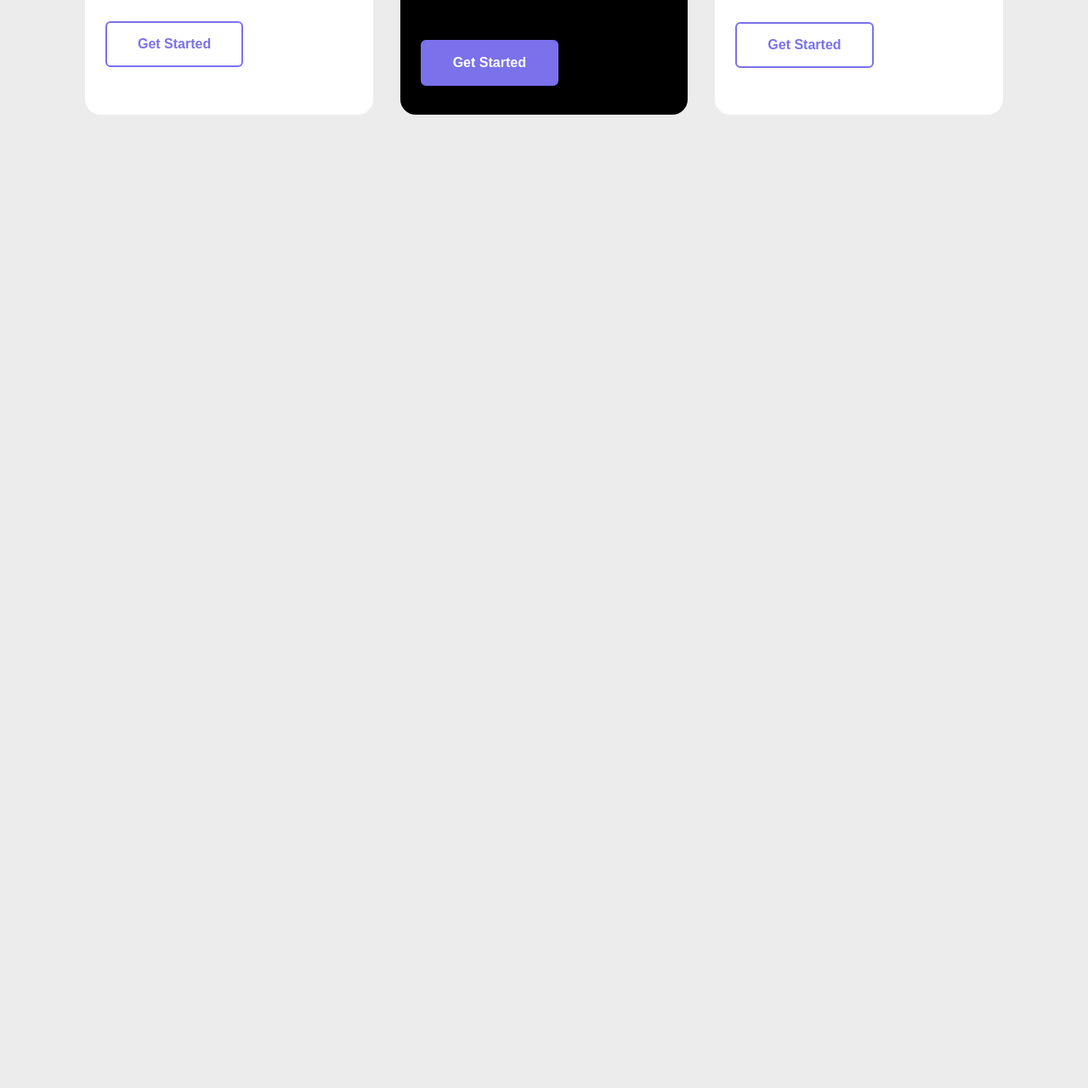
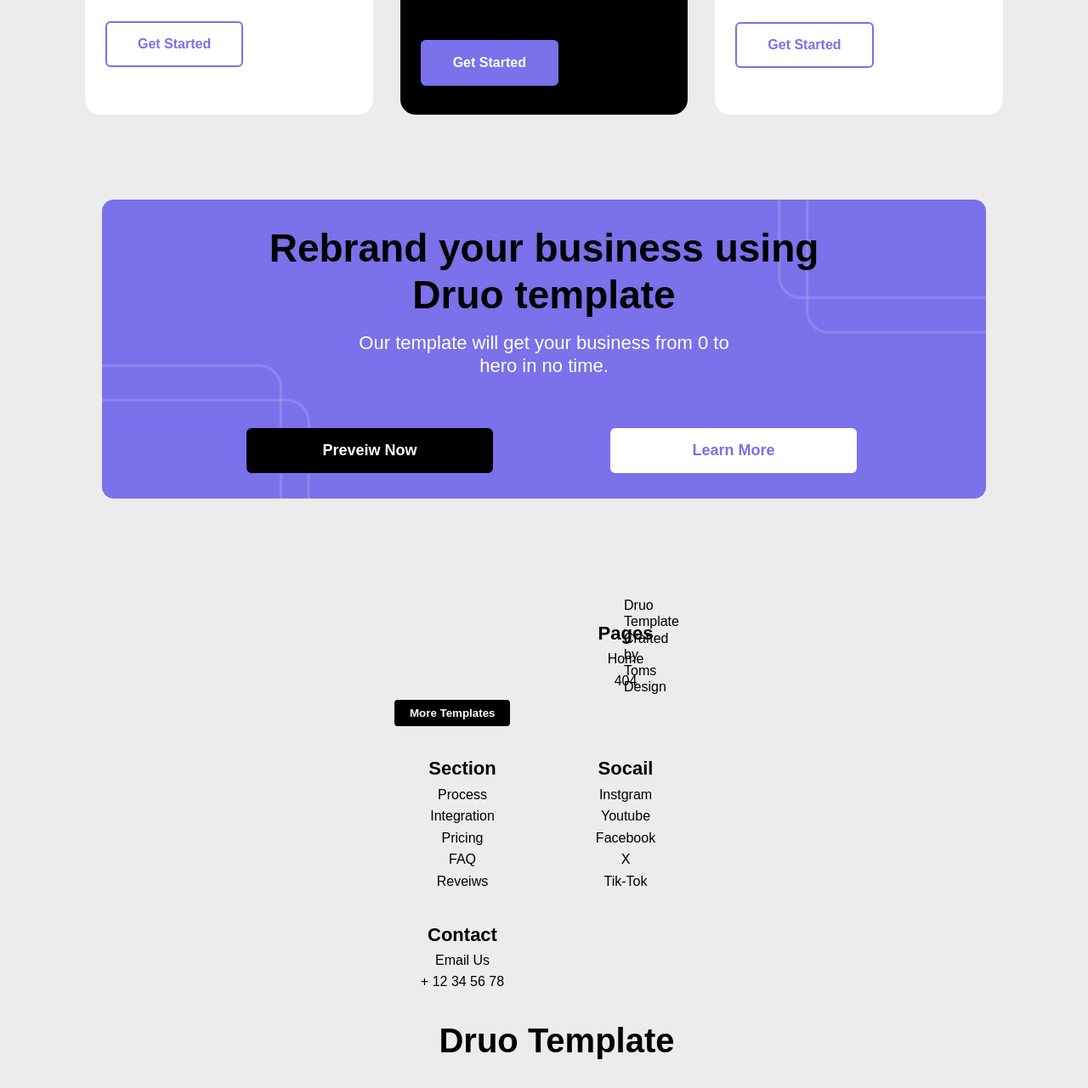
Before and after one commit to hassanafg16-lab/seven-project, a plain HTML site: page index.html in a window 1280 px wide. Shown: the part 5000-6281 px from the top of the page at 85% size. Before the commit the page ends 5235 px from the top, so only its background shows below. Drawn offline with Linux system fonts and the light colour scheme.

Commit message:
new things are added to this website

```diff
--- a/index.html
+++ b/index.html
@@ -236,6 +236,7 @@
     </div>
     <!-- end of the fivth section -->
 
+
     <div class="sixth-section">
         <div class="our-pricing-para">
             <h1>Choose the right Pricing Plan</h1>
@@ -326,7 +327,67 @@
 
         </div>
     </div>
+    <!-- end of the sixth section -->
 
+
+    <footer class="footer">
+        <div class="purpil-card">
+            <h1>Rebrand your business using Druo template</h1>
+            <p>Our template will get your business from 0 to hero in
+                no time.
+            </p>
+            <div class="tns-preveiw">
+                <button class="btn-prreveiw">Preveiw Now</button>
+                <button class="btn-learn">Learn More</button>
+            </div>
+        </div>
+
+        <div class="container-lists">
+            <div class="div-list-Druo">
+                <p>Druo Template Crafted by Toms Design</p>
+                <button>More Templates</button>
+            </div>
+            <div>
+                <h2>Pages</h2>
+                <ul>
+                    <li>Home</li>
+                    <li>404</li>
+                </ul>
+            </div>
+            <div>
+                <h2>Section</h2>
+                <ul>
+                    <li>Process</li>
+                    <li>Integration</li>
+                    <li>Pricing</li>
+                    <li>FAQ</li>
+                    <li>Reveiws</li>
+                </ul>
+            </div>
+            <div>
+                <h2>Socail</h2>
+                <ul>
+                    <li>Instgram</li>
+                    <li>Youtube</li>
+                    <li>Facebook</li>
+                    <li>X</li>
+                    <li>Tik-Tok</li>
+            </div>
+            </ul>
+            <div>
+                <h2>Contact</h2>
+                <ul>
+                    <li>Email Us</li>
+                    <li>+ 12 34 56 78</li>
+                </ul>
+            </div>
+        </div>
+
+        <div>
+            <h1 class="heading-Druo">Druo Template</h1>
+        </div>
+    </footer>
+    <!-- end of the footer  -->
 
 
 
--- a/style.css
+++ b/style.css
@@ -8,34 +8,18 @@ body{
     line-height: 1.6;
     background-color: #ECECEC;
 }
-.menu {
-    /* position: absolute; */
-    /* top: 100%; */
-    /* left: 0; */
-    /* width: 100%; */
-    /* height: fit-content; */
-    /* padding:10px 40px; */
-    /* display: none; */
-    /* max-height: 0; */
-    /* overflow: hidden;
-    /* opacity: 0; */
-    /* transition: all 0.3s ease; */
-    /* background-color:black; */
-    /* color: #7A71EB; */
-    /* font-size: 30px; */
-    /* list-style: none; */ */
-    /* transform: translateY(-20px); */
-    /* opacity: 0; */
-    /* visibility: hidden; */
-    /* transition: all 0.3s ease; */
-}
-
 .menu.show {
     display: block;
-    max-height: 300px; /* larger than menu height */
-    transform: translateY(0);
-    opacity: 1;
-    visibility: visible;
+    list-style: none;
+    position: absolute;
+    top:74px;
+    background-color: black;
+    color: #7A71EB;
+    width:100%;
+    left: 0;
+    font-size: 32px;
+    text-align: left;
+    padding: 32px 0 42px 32px;
 }
 
 
@@ -390,6 +374,100 @@ width: 100%;
 .imgstar-textBasic p{
     font-size: 14px;
 }
+/* end of the sixth section */
+
+
+.purpil-card{
+    background: url(Images/purpil-card.svg);
+    background-repeat: no-repeat;
+    background-size: cover;
+    background-position: center;
+    background-color:#7A71EB;
+    padding:30px;
+    border-radius: 14px;
+    margin-bottom: 100px;
+}
+.purpil-card p{
+    color: white;
+}
+.footer button{
+    display: block;
+}
+.footer h1{
+    line-height: 1.2;
+    font-weight: bold;
+}
+.footer p{
+    font-size: 22px;
+    line-height: 1.2;
+    margin: 16px 0;
+}
+.tns-preveiw{
+    display: grid;
+    grid-template-columns: 1fr;
+    gap: 1rem;
+}
+.btn-prreveiw{
+    border: none;
+    border-radius: 6px;
+    padding: 16px 40px;
+    background-color: black;
+    color: white;
+    font-weight: bold;
+    font-size: 18px;
+}
+.btn-learn{
+    background-color:white;
+    color: #7A71EB;
+    border: none;
+    border-radius: 6px;
+    padding: 16px 40px;
+    font-weight: bold;
+    font-size: 18px;
+}
+.footer{
+    padding: 0 20px;
+}
+.div-list-Druo{
+    width: 160px;
+}
+.div-list-Druo p{
+    font-size: 16px;
+    padding-right:38px;
+}
+.div-list-Druo button{
+    background-color: black;
+    color: white;
+    border: none;
+    border-radius: 4px;
+    padding: 8px 18px;
+    font-weight: bold;
+    margin-top:-10px;
+}
+.container-lists{
+    display: grid;
+    grid-template-columns: 1fr 1fr;
+    gap: 2rem;
+    align-items: center;
+}
+.footer h2{
+    font-size: 22px;
+}
+.footer ul li{
+    list-style: none;
+}
+.footer .heading-Druo{
+    margin: 32px 0;
+    padding-right: 90px;
+    font-size: 40px;
+}
+/* end of the footer  */
+
+
+
+
+
+
 
 
 
@@ -418,6 +496,9 @@ width: 100%;
         width: 360px;
     }
     /* end of the fivth section */
+
+    .heading-Druo{
+    }
 }
 
 
@@ -459,6 +540,19 @@ width: 100%;
         width: 500px;
     }
     /* end of the fivth section */
+
+    .footer .btn-learn, .btn-prreveiw{
+        width: 290px;
+    }
+    .footer{
+        justify-items:center;
+    }
+    .tns-preveiw{
+        display: grid;
+        grid-template-columns: 1fr 1fr;
+        margin: 60px 0 0px 0;
+    }
+    /* end of the footer */
 }
 
 
@@ -610,4 +704,21 @@ width: 100%;
     .our-pricing-para p{
         padding:0 270px;
     }
+    /* end of the sixth section */
+
+    .footer{
+        margin: 0 100px;
+        text-align: center;
+    }
+    .footer h1{
+        font-size: 46px;
+        padding: 0 120px;
+    }
+    .footer p{
+        padding:0 270px;
+    }
+    .tns-preveiw{
+        margin-left: 140px;
+    }
+    /* end of the footer */
 }
```
Also changed, not shown: Images/purpil-card.svg (added).
